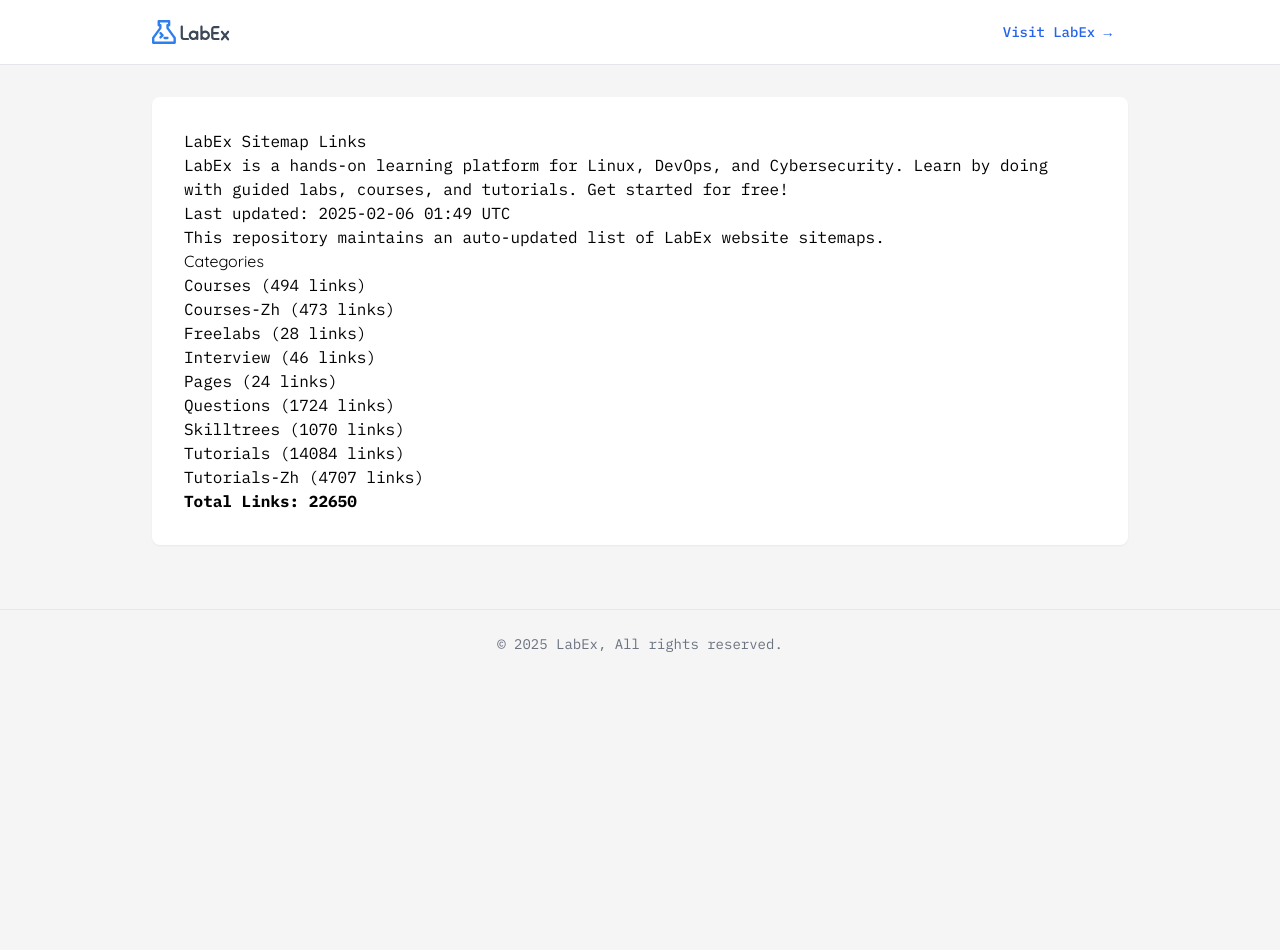
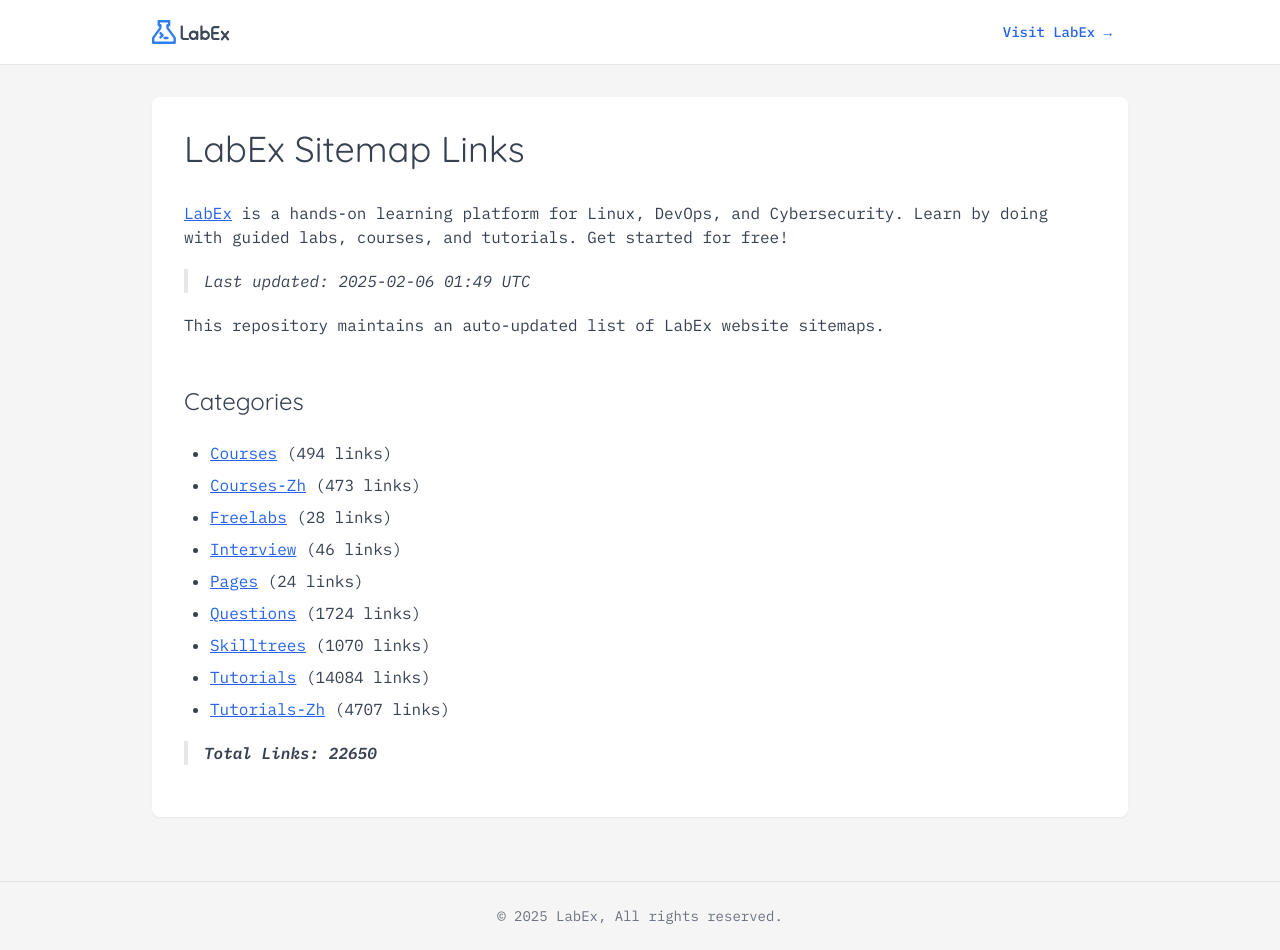
Before and after one commit to labex-labs/labex-sitemap, a Jekyll site: the page built from README.md, in a window 1280 px wide. Built offline with Jekyll 4.4.1, drawn with Linux system fonts in a browser that asks for light colours; nearby versions of some CDN libraries; our own code applies the rules of GitHub Pages for plain Markdown files; before the commit the page ends 900 px from its top, so only the background shows below that.

Commit message:
Add comprehensive Markdown prose styles to default layout
- Implement detailed CSS styles for Markdown content
- Define typography and spacing for headings, lists, links, and blockquotes
- Enhance readability with max-width and color adjustments
- Add prose-slate class for consistent styling

```diff
--- a/_layouts/default.html
+++ b/_layouts/default.html
@@ -68,9 +68,74 @@
         background: #f5f5f5;
       }
 
+      h1,
       h2,
       h3 {
         font-family: "Quicksand", sans-serif;
+      }
+
+      /* Markdown styles */
+      .prose {
+        max-width: 65ch;
+        color: #374151;
+      }
+
+      .prose h1 {
+        font-size: 2.25em;
+        margin-top: 0;
+        margin-bottom: 0.8888889em;
+        line-height: 1.1111111;
+      }
+
+      .prose h2 {
+        font-size: 1.5em;
+        margin-top: 2em;
+        margin-bottom: 1em;
+        line-height: 1.3333333;
+      }
+
+      .prose h3 {
+        font-size: 1.25em;
+        margin-top: 1.6em;
+        margin-bottom: 0.6em;
+        line-height: 1.6;
+      }
+
+      .prose ul {
+        margin-top: 1.25em;
+        margin-bottom: 1.25em;
+        list-style-type: disc;
+        padding-left: 1.625em;
+      }
+
+      .prose li {
+        margin-top: 0.5em;
+        margin-bottom: 0.5em;
+      }
+
+      .prose blockquote {
+        font-style: italic;
+        border-left: 4px solid #e5e7eb;
+        padding-left: 1em;
+        margin: 1.25em 0;
+      }
+
+      .prose a {
+        color: #2563eb;
+        text-decoration: underline;
+      }
+
+      .prose a:hover {
+        color: #1d4ed8;
+      }
+
+      .prose p {
+        margin-top: 1.25em;
+        margin-bottom: 1.25em;
+      }
+
+      .prose strong {
+        font-weight: 600;
       }
 
       /* Add other styles from the reference... */
@@ -119,7 +184,7 @@
     <!-- Main Content -->
     <main class="max-w-5xl mx-auto px-4 sm:px-6 py-8">
       <div class="bg-white rounded-lg shadow-sm">
-        <div class="prose max-w-none p-8">{{ content }}</div>
+        <div class="prose prose-slate max-w-none p-8">{{ content }}</div>
       </div>
     </main>
 
```
